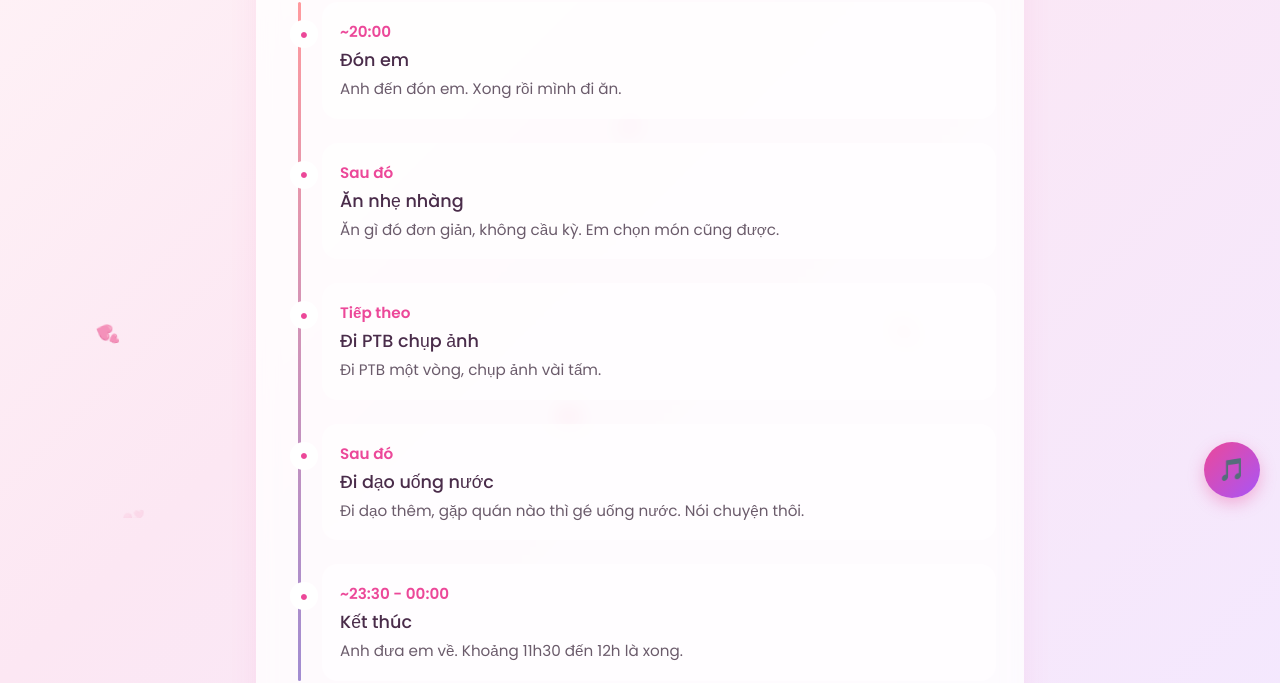
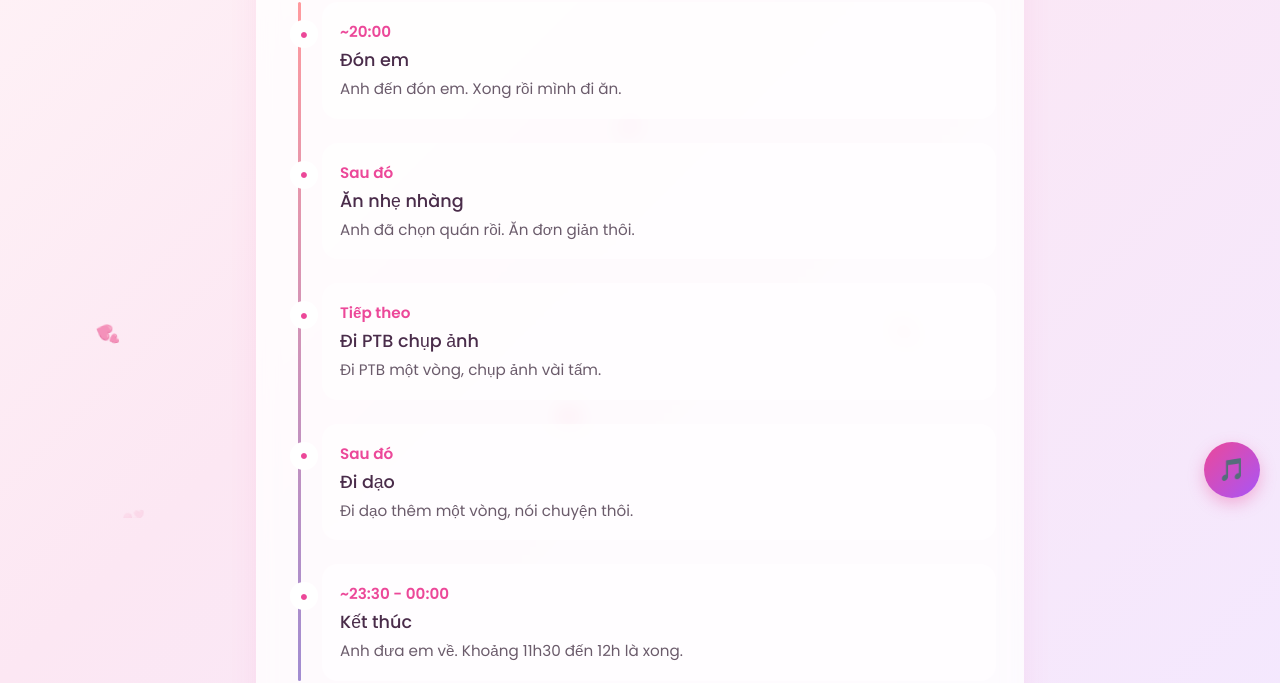
Before and after one commit to Daniel091012/ke-hoach-hen-ho, a plain HTML site: page plan.html in a window 1280 px wide. Shown: the part 282-965 px from the top of the page. Drawn offline with Linux system fonts and the light colour scheme.

Commit message:
Update: he chooses restaurant, just 'đi dạo' no drinks

```diff
--- a/plan.html
+++ b/plan.html
@@ -99,7 +99,7 @@ footer { text-align: center; padding: 30px 20px; color: #a855f7; font-family: 'D
       <div class="timeline-item">
         <div class="time">Sau đó</div>
         <div class="activity">Ăn nhẹ nhàng</div>
-        <div class="desc">Ăn gì đó đơn giản, không cầu kỳ. Em chọn món cũng được.</div>
+        <div class="desc">Anh đã chọn quán rồi. Ăn đơn giản thôi.</div>
       </div>
       <div class="timeline-item">
         <div class="time">Tiếp theo</div>
@@ -108,8 +108,8 @@ footer { text-align: center; padding: 30px 20px; color: #a855f7; font-family: 'D
       </div>
       <div class="timeline-item">
         <div class="time">Sau đó</div>
-        <div class="activity">Đi dạo uống nước</div>
-        <div class="desc">Đi dạo thêm, gặp quán nào thì gé uống nước. Nói chuyện thôi.</div>
+        <div class="activity">Đi dạo</div>
+        <div class="desc">Đi dạo thêm một vòng, nói chuyện thôi.</div>
       </div>
       <div class="timeline-item">
         <div class="time">~23:30 - 00:00</div>
```
